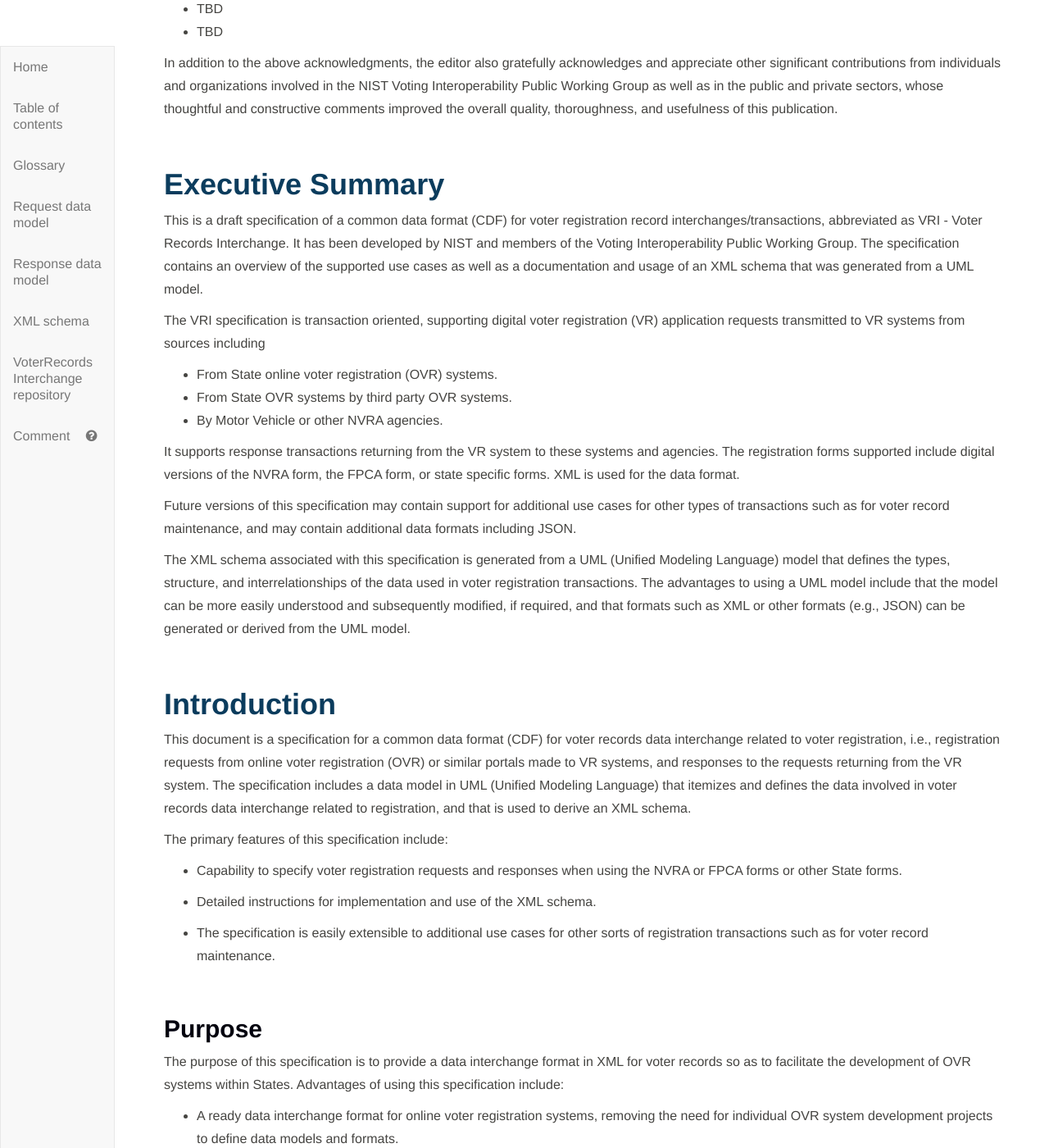
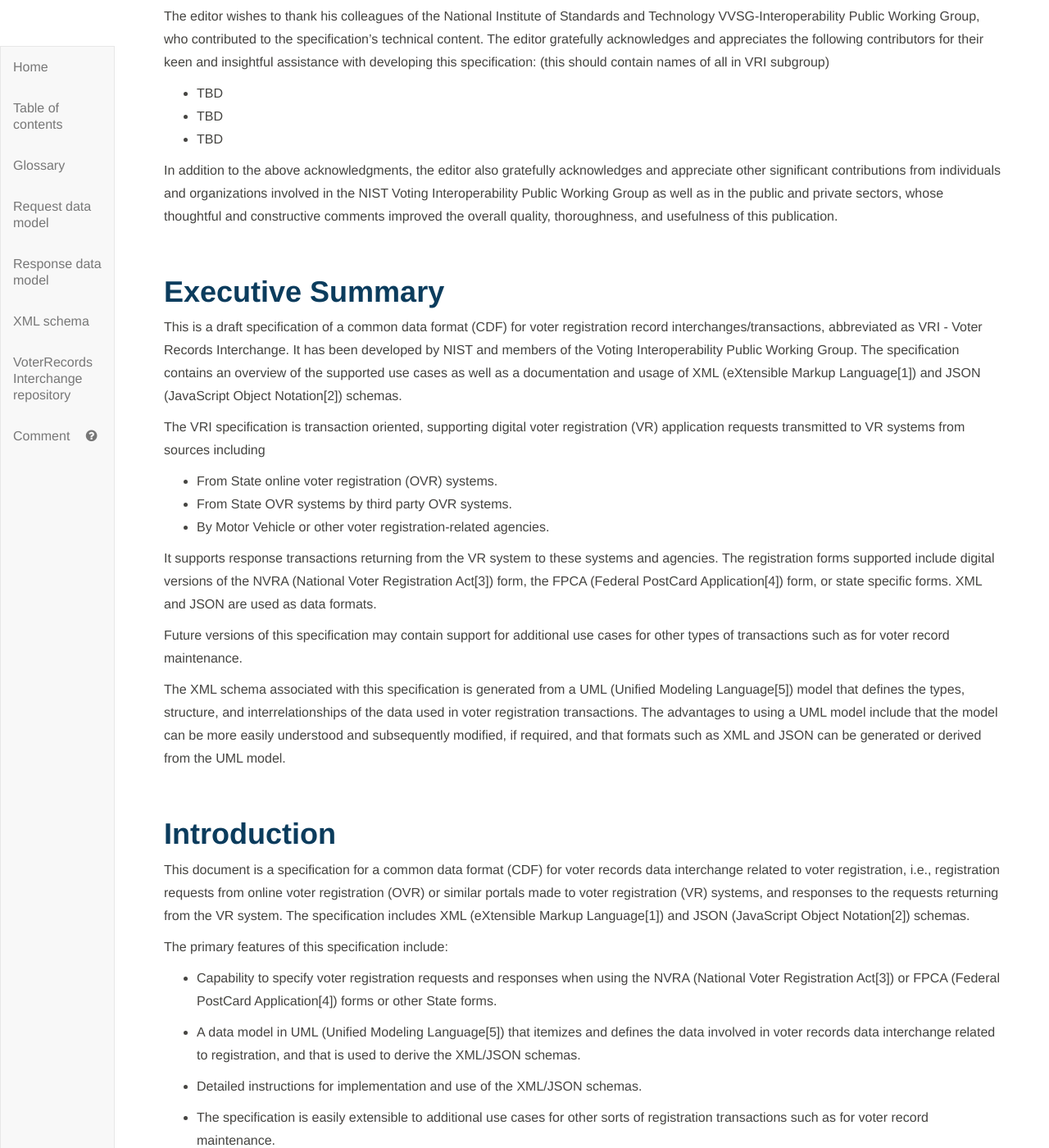
Before and after one commit to usnistgov/VoterRecordsInterchange, a Jekyll site: the page built from index.md, in a window 1280 px wide and 1400 px high, scrolled down 2967 px. Shown: the whole window at 82% size. Built offline with Jekyll 4.4.1, drawn with Linux system fonts in a browser that asks for light colours; our own code applies the rules of GitHub Pages for plain Markdown files; some of the changed text lies outside the part shown.

Commit message:
new text

```diff
--- a/index.md
+++ b/index.md
@@ -122,32 +129,36 @@ In addition to the above acknowledgments, the editor also gratefully acknowledge
 <br>
 
 # Executive Summary
-This is a draft specification of a common data format (CDF) for voter registration record interchanges/transactions, abbreviated as VRI - Voter Records Interchange.  It has been developed by NIST and members of the Voting Interoperability Public Working Group.  The specification contains an overview of the supported use cases as well as a documentation and usage of an XML schema that was generated from a UML model.
+This is a draft specification of a common data format (CDF) for voter registration record interchanges/transactions, abbreviated as VRI - Voter Records Interchange.  It has been developed by NIST and members of the Voting Interoperability Public Working Group.  The specification contains an overview of the supported use cases as well as a documentation and usage of XML (eXtensible Markup Language[1]) and JSON (JavaScript Object Notation[2]) schemas.
 
 The VRI specification is transaction oriented, supporting digital voter registration (VR) application requests transmitted to VR systems from sources including
 
 - From State online voter registration (OVR) systems.
 - From State OVR systems by third party OVR systems.
-- By Motor Vehicle or other NVRA agencies.
-
-It supports response transactions returning from the VR system to these systems and agencies.  The registration forms supported include digital versions of the NVRA form, the FPCA form, or state specific forms. XML is used for the data format.
-
-Future versions of this specification may contain support for additional use cases for other types of transactions such as for voter record maintenance, and may contain additional data formats including JSON.
-
-The XML schema associated with this specification is generated from a UML (Unified Modeling Language) model that defines the types, structure, and interrelationships of the data used in voter registration transactions. The advantages to using a UML model include that the model can be more easily understood and subsequently modified, if required, and that formats such as XML or other formats (e.g., JSON) can be generated or derived from the UML model.
+- By Motor Vehicle or other voter registration-related agencies.
+
+It supports response transactions returning from the VR system to these systems and agencies.  The registration forms supported include digital versions of the NVRA (National Voter Registration Act[3]) form, the FPCA (Federal PostCard Application[4]) form, or state specific forms. XML and JSON are used as data formats.
+
+Future versions of this specification may contain support for additional use cases for other types of transactions such as for voter record maintenance.
+
+The XML schema associated with this specification is generated from a UML (Unified Modeling Language[5]) model that defines the types, structure, and interrelationships of the data used in voter registration transactions. The advantages to using a UML model include that the model can be more easily understood and subsequently modified, if required, and that formats such as XML and JSON can be generated or derived from the UML model.
 
 <br>
 
 # Introduction
-This document is a specification for a common data format (CDF) for voter records data interchange related to voter registration, i.e., registration requests from online voter registration (OVR) or similar portals made to VR systems, and responses to the requests returning from the VR system. The specification includes a data model in UML (Unified Modeling Language) that itemizes and defines the data involved in voter records data interchange related to registration, and that is used to derive an XML schema.
+This document is a specification for a common data format (CDF) for voter records data interchange related to voter registration, i.e., registration requests from online voter registration (OVR) or similar portals made to voter registration (VR) systems, and responses to the requests returning from the VR system. The specification includes XML (eXtensible Markup Language[1]) and JSON (JavaScript Object Notation[2]) schemas.
 
 The primary features of this specification include:
 
-* Capability to specify voter registration requests and responses when using the NVRA or FPCA forms or other State forms.
-
-* Detailed instructions for implementation and use of the XML schema.
+* Capability to specify voter registration requests and responses when using the NVRA (National Voter Registration Act[3]) or FPCA (Federal PostCard Application[4]) forms or other State forms.
+
+* A data model in UML (Unified Modeling Language[5]) that itemizes and defines the data involved in voter records data interchange related to registration, and that is used to derive the XML/JSON schemas.
+
+* Detailed instructions for implementation and use of the XML/JSON schemas.
 
 * The specification is easily extensible to additional use cases for other sorts of registration transactions such as for voter record maintenance.
+
+
 
 <br>
 
@@ -180,11 +191,11 @@ NIST and a community of U.S. election officials, analysts, and voting system tec
 
 4.	DMV Match: Subsets of such digital applications exchanged between state VR systems and DMV or similar systems, to perform driver's license data matching as part of OVR processing.
 
-5.	DMV Notification: Data exchanged by DMV or similar systems and VR systems, as part of NVRA compliance to digitally notify VR systems of DMV records of DMV customers that requested voter registration. May also include: similar data push from DMV of existing DMV records recently updated with change-of-address, as part of semi-automated steps toward permanent voter registration, or other forms of data exchange to VR systems that might facilitate elements of automatic and/or permanent voter registration.
-
-6.	Cross-State Records Match: Data interchange between state VR systems for and systems for records matching, e.g. the ERIC system [need a ref], or as part of inter-state cross-check activities.
-
-7.	EAVS Submission: Subsets of voter records externalized from voter records systems for purposes of data aggregation and reporting, including but not limited to EAVS [need a ref]reporting.
+5.	DMV Notification: Data exchanged by DMV (Department of Motor Vehicles) or similar systems and VR systems, as part of NVRA compliance to digitally notify VR systems of DMV records of DMV customers that requested voter registration. May also include: similar data push from DMV of existing DMV records recently updated with change-of-address, as part of semi-automated steps toward permanent voter registration, or other forms of data exchange to VR systems that might facilitate elements of automatic and/or permanent voter registration.
+
+6.	Cross-State Records Match: Data interchange between state VR systems for and systems for records matching, e.g. the ERIC (Electronic Registration Information Center[6]) system, or as part of inter-state cross-check activities.
+
+7.	EAVS Submission: Subsets of voter records externalized from voter records systems for purposes of data aggregation and reporting, including but not limited to EAVS (Election Administration Voting Survey[7])reporting.
 
 The focus of this specification is implementation of the first use case for digital OVR submission, because it is the common basis of current efforts to develop new OVR systems, as an increasing number of states pass legislation enabling or requiring it. This initial focus was intended to quickly establish a baseline abstract data model as the basis for extension in later versions on other use cases.
 
@@ -230,20 +241,6 @@ The submission of a digital registration form to a VR authority represents a "re
 
 Accordingly, the UML data model built for the digital OVR submission use case in reality is two models: one to describe the data involved in a registration request transaction and the other to describe the data in the registration response transaction, as shown in the following figures and described in the succeeding sections:
 
-<div class="text-center" markdown="1">
-<img src="Figures/VoterRegistrationRequestV23.png" height="600"/>
-
-**Figure 4 - Voter Records Request UML class diagram**
-</div>
-
-<br>
-
-<div class="text-center" markdown="1">
-<img src="Figures/VoterRegistrationResponseV23.png" height="600"/>
-
-**Figure 5 - Voter Records Response UML class diagram**
-</div>
-
 <br>
 
 ### Voter Records Request Transaction
@@ -253,6 +250,12 @@ Request a registration with the NVRA form
 Request a registration via the FPCA form
 Request a ballot along with the FPCA registration
 
+<div class="text-center" markdown="1">
+<img src="Figures/VoterRegistrationRequestV23.png" height="600"/>
+
+**Figure 4 - Voter Records Request UML class diagram**
+</div>
+
 The VoterRegistration class contains data elements for voter name, address, etc., with other associated classes to describe items such as
 
 Need to describe data model elements and show zoomed data model.
@@ -262,6 +265,11 @@ Need to describe data model elements and show zoomed data model.
 
 ### Voter Records Request Transaction
 
+<div class="text-center" markdown="1">
+<img src="Figures/VoterRegistrationResponseV23.png" height="600"/>
+
+**Figure 5 - Voter Records Response UML class diagram**
+</div>
 
 *This use case also includes the use of the same data to request a change of address and/or name to an existing voter record -- just as a paper NVRA form can be used both registration and update.
 
@@ -272,16 +280,16 @@ Analogous to the above use case, but based on the FPCA form.This use case also i
 <br>
 
 ## The U.S. Thoroughfare, Landmark, and Postal Address Data Standard
-Perhaps the most complex part of a voter registration request or other related data exchange of voter record data is the voter's address. There are multiple types of addresses for VR purposes, e.g., current registration address, previous registration address, postal mailing address, overseas address, and multiple types of addresses for location and mailing purposes, e.g., structured street address, unstructured street address, rural addresses, PO box addresses, military and diplomatic addresses, and mailing addresses outside the U.S.  Rather than revisit the complexities of address structure, this specification makes use of an existing XML-based standard for structuring addresses: the U.S. Thoroughfare, Landmark, and Postal Address data Standard [TBD ref], issued by the Federal Geographic Data Committee (FGDC) [need ref] and covering the complexity of addresses managed by or encountered by organizations and agencies such as the U.S. Census and USPS.
-
-Briefly, the FGDC standard classifies all US addresses into a simple, complete taxonomy of address classes organized into four groups and 13 address types, with the fourth class being useful for unstructured and non-U.S. addresses:
+Perhaps the most complex part of a voter registration request or other related data exchange of voter record data is the voter's address. There are multiple types of addresses for VR purposes, e.g., current registration address, previous registration address, postal mailing address, overseas address, and multiple types of addresses for location and mailing purposes, e.g., structured street address, unstructured street address, rural addresses, PO box addresses, military and diplomatic addresses, and mailing addresses outside the U.S.  Rather than revisit the complexities of address structure, this specification makes use of an existing XML-based standard for structuring addresses: the U.S. Thoroughfare, Landmark, and Postal Address data Standard[9], issued by the Federal Geographic Data Committee (FGDC)[10] and covering the complexity of addresses managed by or encountered by organizations and agencies such as the U.S. Census and USPS (U.S. Postal Service).
+
+Briefly, the FGDC standard classifies all US addresses into a simple, complete taxonomy of address classes organized into four groups consisting of 13 address types, with the fourth class being useful for unstructured and non-U.S. addresses:
 
 1. Thoroughfare Classes - 5 address types
 2. Landmark Classes - 2 address types
 3. Postal Deliver Classes - 3 address types
 4. General Class - 3 address types
 
-The VoterRegistration class in the UML model has four distinct types of addresses: RegistrationAddress, PreviousRegistrationAddress, MailingAddress, and MailForwardingAddress, all of type Address. The VRI XML schema includes the FGDC XML schema and maps the `<Address>` group to the 13 different address types that constitute the 4 classes, as shown in figure 6.
+The VoterRegistration class in the UML model has four distinct types of addresses: RegistrationAddress, PreviousRegistrationAddress, MailingAddress, and MailForwardingAddress, all of type Address. The VRI XML/JSON schemas include the FGDC XML schema and map the use of `<Address>` to one of the 13 different address types, as shown in figure 6.
 
 <div class="text-center" markdown="1">
 <img src="Figures/addrxsd.png" height="600"/>
@@ -1899,35 +1906,36 @@ U.S. citizens residing outside the United States.
 <br>
 
 ## References
-Bipartisan Policy Center, The American Voting Experience: Report and Recommendations of the Presidential Commission on Election Administration [https://bipartisanpolicy.org/the-presidential-commission-on-election-administration/](https://bipartisanpolicy.org/the-presidential-commission-on-election-administration/).
-
-Election Assistance Commission, Election Administration and Voting Survey (EAVS),
+[1] W3C, Extensible Markup Language (XML) 1.0 (Fifth Edition), W3C
+Recommendation, November 26, 2008, [http://www.w3.org/TR/xml/](http://www.w3.org/TR/xml/).
+
+[2] *JSON References*
+
+[3] Election Assistance Commission, National Voter Registration Form (NVRA), [https://www.eac.gov/voters/national-mail-voter-registration-form/](https://www.eac.gov/voters/national-mail-voter-registration-form/).
+
+[4] Federal Voting Assistance Program (FVAP), Federal Post Card Application (FPCA), [https://www.fvap.gov/eo/overview/materials/forms](https://www.fvap.gov/eo/overview/materials/forms).
+
+[5] Object Management Group (OMG), UML Specification version 1.1 (OMG
+document ad/97-08-11) September 22, 2011, [http://omg.org/](http://omg.org/).
+
+[6] Election Assistance Commission, Election Administration and Voting Survey (EAVS),
 [http://www.eac.gov](http://www.eac.gov).
 
-Election Assistance Commission, National Voter Registration Form (NVRA), [https://www.eac.gov/voters/national-mail-voter-registration-form/](https://www.eac.gov/voters/national-mail-voter-registration-form/).
-
-Electronic Registration Information Center (ERIC), [http://www.ericstates.org/](http://www.ericstates.org/).
-
-Federal Geographic Data Committee (FGDC), United States Thoroughfare,
+[7] Electronic Registration Information Center (ERIC), [http://www.ericstates.org/](http://www.ericstates.org/).
+
+[8] Bipartisan Policy Center, The American Voting Experience: Report and Recommendations of the Presidential Commission on Election Administration [https://bipartisanpolicy.org/the-presidential-commission-on-election-administration/](https://bipartisanpolicy.org/the-presidential-commission-on-election-administration/).
+
+[9] (UPU Publication S42-4 (sec. 5.2.9)) *need ref*
+
+[10] Federal Geographic Data Committee (FGDC), United States Thoroughfare,
 Landmark, and Postal Address Data Standard,
 [http://www.fgdc.gov/standards/projects/FGDC-standards-projects/address-data/index_html](http://www.fgdc.gov/standards/projects/FGDC-standards-projects/address-data/index_html).
 
-Federal Voting Assistance Program (FVAP), Federal Post Card Application (FPCA), [https://www.fvap.gov/eo/overview/materials/forms](https://www.fvap.gov/eo/overview/materials/forms).
-
-Object Management Group (OMG), UML Specification version 1.1 (OMG
-document ad/97-08-11) September 22, 2011, [http://omg.org/](http://omg.org/).
-
-Open Civic Data, OCD Identifiers,
+[11] Open Civic Data, OCD Identifiers,
 [http://opencivicdata.readthedocs.org/en/latest/ocdids.html](http://opencivicdata.readthedocs.org/en/latest/ocdids.html).
 
-W3C, Extensible Markup Language (XML) 1.0 (Fifth Edition), W3C
-Recommendation, November 26, 2008, [http://www.w3.org/TR/xml/](http://www.w3.org/TR/xml/).
-
-W3C, XML Signature Syntax and Processing (Second Edition), W3C
+[12] W3C, XML Signature Syntax and Processing (Second Edition), W3C
 Recommendation, June 10, 2008, [http://www.w3.org/TR/xmldsig-core/](http://www.w3.org/TR/xmldsig-core/).
-
-###### \[1\]
-UML reference
 
 <br>
 
```
Also changed, not shown: other parts of index.md (+45 -39 lines), Figures/VoterRegistrationResponseV23.png, 1 other file.
